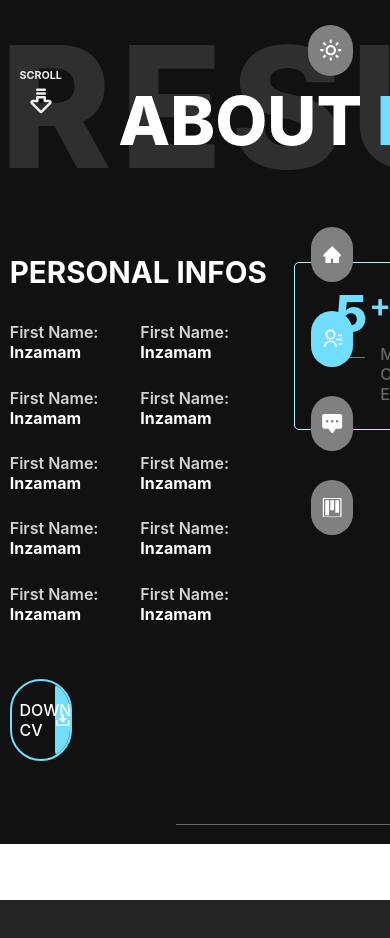
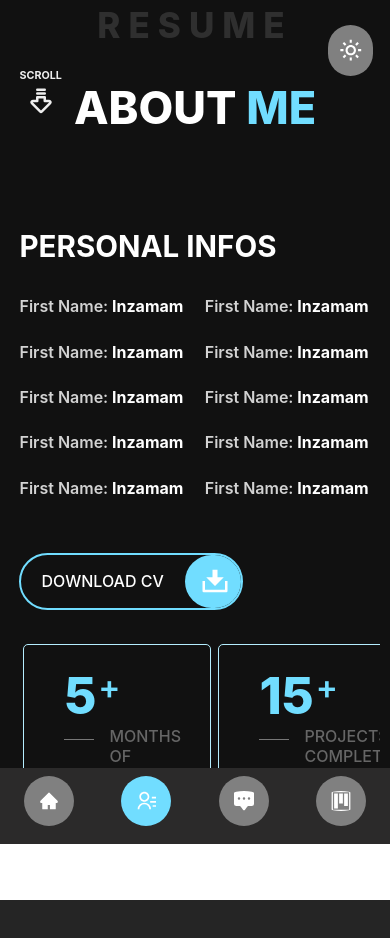
Before and after one commit to innzz/my-react-portfolio, a React (Create React App) app: page /about in a window 390 px wide. Shown: the top 938 px of the page. Built offline with nearby package versions, Linux system fonts and the light colour scheme.

Commit message:
Added responsivenes to Home Page And Half About Page

```diff
--- a/src/Components/HomeContent/index.css
+++ b/src/Components/HomeContent/index.css
@@ -96,9 +96,11 @@
     border: 2px solid #71DDFF;
     position: relative;
     border-radius: 100px;
-    padding: 2.3vh 0;
+    padding: 2vh 0;
     overflow: hidden;
     cursor: pointer;
+    min-width: 220px;
+    max-width: 250px;
   }
 
   .more-about-me-button:hover span:nth-child(2){
@@ -131,8 +133,9 @@
     justify-content: center;
     align-items: center;
     border-radius: 100px;
-    width: 4vw;
-    right: 0;
+    /* width: 4vw; */
+    padding: 10px 15px;
+    right: -4px;
     top: 0;
     bottom: 0;
   }
@@ -157,3 +160,75 @@
     right: 14px;
     z-index: 3;
   }
+
+
+  @media screen and (max-width: 1300px) {
+
+  .content-heading::before{
+    display: none;
+  }
+
+  .content-heading{
+    padding-left: 0;
+  }
+
+  .content{
+    padding-left: 0;
+  }
+
+  }
+
+  @media screen and (max-width: 1150px) {
+      .home-container{
+        flex-direction: column;
+        overflow-y: auto;
+      }
+
+      .background-image > div{
+        display: none;
+      }
+
+      .left-profile-section{
+        width: 100%;
+        margin-left: 0;
+        justify-content: center;
+      }
+
+      .profile-pic{
+        width: 270px;
+        border: 5px solid #252525;
+        border-radius: 50%;
+        height: 77%;
+        min-width: none;
+      }
+
+      .right-content-section{
+        width: 100%;
+        text-align: center;
+      }
+
+      .content{
+        padding: 0;
+        width: 80%;
+        margin-bottom: 100px;
+      }
+
+      .content > p{
+        padding-right: 0;
+        font-size: 15px;
+        line-height: 25px;
+      }
+
+      .content-heading{
+        font-size: 15px;
+      }
+
+      .more-about-me-button{
+        margin: auto;
+      }
+
+      .more-about-me-button > span:nth-child(1){
+        padding-left: 20px;
+      }
+
+  }
--- a/src/Components/HomeContent/index.js
+++ b/src/Components/HomeContent/index.js
@@ -1,15 +1,35 @@
-import React from 'react';
+import React, { useEffect, useState } from 'react';
 import Sidebar from '../Sidebar';
 import {IoMdArrowRoundForward} from 'react-icons/io';
 import './index.css'
 
 function HomeContent({hover,active,setActive,setHover,toggleDarkMode,setToggleDarkMode}) {
+  function getWindowSize() {
+    const {innerWidth, innerHeight} = window;
+    return {innerWidth, innerHeight};
+  }
+  const [windowSize, setWindowSize] = useState(getWindowSize());
+
+  useEffect(() => {
+    function handleWindowResize() {
+      setWindowSize(getWindowSize());
+    }
+
+    window.addEventListener('resize', handleWindowResize);
+
+    return () => {
+      window.removeEventListener('resize', handleWindowResize);
+    };
+  }, []);
   return (
+    <>
     <div className="home-container">
         <div className="left-profile-section">
-          <div className="profile-pic">
+          {windowSize.innerWidth <= 1150 ? <div style={toggleDarkMode?{border: "5px solid #252525"}:{border:"5px solid #eee"}} className="profile-pic">
             <img src="propic.jpeg" alt="" />
-          </div>
+          </div>:<div className="profile-pic">
+            <img src="propic.jpeg" alt="" />
+          </div>}
         </div>
         <div className='right-content-section'>
           <div className="content">
@@ -29,8 +49,9 @@ function HomeContent({hover,active,setActive,setHover,toggleDarkMode,setToggleDa
             </div>
           </div>
         </div>
+      </div>
         <Sidebar toggleDarkMode={toggleDarkMode} setToggleDarkMode={setToggleDarkMode} active={active} hover={hover} setActive={setActive} setHover={setHover}/>
-      </div>
+    </>
   )
 }
 
--- a/src/Components/Sidebar/index.css
+++ b/src/Components/Sidebar/index.css
@@ -9,7 +9,7 @@
     flex-direction: column;
     justify-content: space-between;
     align-items: flex-end;
-    height: 65vh;
+    height: 70vh;
     padding-right: 1.7vw;
   }
 
@@ -18,16 +18,6 @@
     justify-content: flex-end;
     align-items: center;
     margin-top: 3vh;
-    /* background-color: gray; */
-    /* width: 10vw;
-    height: 10vh; */
-    /* max-width: 10vw;
-    min-width: 5vw; */
-    /* max-height: 10vh;
-    min-height: 2vh; */
-    /* padding: 2vh 0;
-    margin: 0 2.2vw;
-    margin-bottom: 15vh; */
   }
 
   .sidebar > span > svg {
@@ -46,6 +36,7 @@
     flex-direction: column;
     justify-content: space-around;
     height: 40vh;
+    background: none;
     /* width: 100%; */
   }
 
@@ -115,9 +106,46 @@
     transition: 0.5s;
     bottom: 0;
     background-color: gray;
-    width: 3vw;
-    padding: 2.1vh 0.3vw;
+    padding: 15px 5px;
+    /* width: 3vw; */
+    /* padding: 2.1vh 0.3vw; */
     border-radius: 360px;
-    max-width: 20px;
+    max-width: 10px;
     min-width: 40px;
   }
+
+
+  @media screen and (max-width: 1150px) {
+
+    .sidebar{
+      right: 10px;
+    }
+
+    .sidebar > span {
+      position: fixed;
+      top: 0;
+    }
+
+    .group-icons{
+      position: fixed;
+      background: #2b2a2a;
+      bottom: 0;
+      right: 0;
+      left: 0;
+      height: 60px !important;
+      padding: 8px 0;
+      z-index: 8888;
+      width: 100%;
+      display: flex;
+      flex-direction: row !important;
+      justify-content: space-evenly;
+    }
+
+    .group-icons > a > span > span {
+      display: none !important;
+    }
+
+    .group-icons > a > span > svg {
+      position: relative !important;
+    }
+  }
--- a/src/Components/Sidebar/index.js
+++ b/src/Components/Sidebar/index.js
@@ -1,4 +1,4 @@
-import React from 'react';
+import React, { useEffect, useState } from 'react';
 import './index.css';
 import {BiSun} from 'react-icons/bi';
 import {GoProject} from 'react-icons/go';
@@ -9,17 +9,41 @@ import {FaMoon} from 'react-icons/fa';
 import { Link } from "react-router-dom";
 
 function Sidebar({toggleDarkMode,setToggleDarkMode,active,hover,setActive,setHover}) {
+  function getWindowSize() {
+    const {innerWidth, innerHeight} = window;
+    return {innerWidth, innerHeight};
+  }
+  const [windowSize, setWindowSize] = useState(getWindowSize());
+
+  useEffect(() => {
+    function handleWindowResize() {
+      setWindowSize(getWindowSize());
+    }
+
+    window.addEventListener('resize', handleWindowResize);
+
+    return () => {
+      window.removeEventListener('resize', handleWindowResize);
+    };
+  }, []);
+
+  // console.log(windowSize)
   return (
     <div className="sidebar">
           <span className="dark-mode-icon">
             {toggleDarkMode?<BiSun size={25} style={toggleDarkMode?{background:'gray',color:'#fff'}:{background:'#eee',color:'#666'}} onClick={()=>setToggleDarkMode(!toggleDarkMode)} />:<FaMoon style={toggleDarkMode?{background:'gray'}:{background:'#eee',color:'#666'}}  size={25} onClick={()=>setToggleDarkMode(!toggleDarkMode)} />}
           </span>
-          <div className="group-icons">
+          {windowSize.innerWidth <= 1150 ?<div style={toggleDarkMode?{background:"#2b2a2a"}:{background:"#fff",boxShadow: "0 0 47px #dedede"}} className="group-icons">
             <Link to='/'><span onMouseLeave={()=>setHover('')}><span>Home</span><AiFillHome style={hover==='Home'?{background: '#71DDFF'}:active==='Home'?{background: '#71DDFF'}:toggleDarkMode?{background:'gray'}:{background:'#eee',color:'#666'}} onClick={()=>setActive('Home')} onMouseOver={()=>setHover('Home')} size={20}/></span></Link>
             <Link to='/about'><span onMouseLeave={()=>setHover('')}><span>About</span><RiContactsLine style={hover==='About'?{background: '#71DDFF'}:active==='About'?{background: '#71DDFF'}:toggleDarkMode?{background:'gray'}:{background:'#eee',color:'#666'}} onClick={()=>setActive('About')} onMouseOver={()=>setHover('About')}  size={20}/></span></Link>
             <Link to='/contact'><span onMouseLeave={()=>setHover('')}><span>Contact</span><BsFillChatSquareDotsFill style={hover==='Contact'?{background: '#71DDFF'}:active==='Contact'?{background: '#71DDFF'}:toggleDarkMode?{background:'gray'}:{background:'#eee',color:'#666'}} onClick={()=>setActive('Contact')} onMouseOver={()=>setHover('Contact')}  size={20}/></span></Link>
             <Link to='/projects'><span onMouseLeave={()=>setHover('')}><span>Projects</span><GoProject style={hover==='Projects'?{background: '#71DDFF'}:active==='Projects'?{background: '#71DDFF'}:toggleDarkMode?{background:'gray'}:{background:'#eee',color:'#666'}} onClick={()=>setActive('Projects')} onMouseOver={()=>setHover('Projects')}  size={20}/></span></Link>
-          </div>
+          </div>:<div className="group-icons">
+            <Link to='/'><span onMouseLeave={()=>setHover('')}><span>Home</span><AiFillHome style={hover==='Home'?{background: '#71DDFF'}:active==='Home'?{background: '#71DDFF'}:toggleDarkMode?{background:'gray'}:{background:'#eee',color:'#666'}} onClick={()=>setActive('Home')} onMouseOver={()=>setHover('Home')} size={20}/></span></Link>
+            <Link to='/about'><span onMouseLeave={()=>setHover('')}><span>About</span><RiContactsLine style={hover==='About'?{background: '#71DDFF'}:active==='About'?{background: '#71DDFF'}:toggleDarkMode?{background:'gray'}:{background:'#eee',color:'#666'}} onClick={()=>setActive('About')} onMouseOver={()=>setHover('About')}  size={20}/></span></Link>
+            <Link to='/contact'><span onMouseLeave={()=>setHover('')}><span>Contact</span><BsFillChatSquareDotsFill style={hover==='Contact'?{background: '#71DDFF'}:active==='Contact'?{background: '#71DDFF'}:toggleDarkMode?{background:'gray'}:{background:'#eee',color:'#666'}} onClick={()=>setActive('Contact')} onMouseOver={()=>setHover('Contact')}  size={20}/></span></Link>
+            <Link to='/projects'><span onMouseLeave={()=>setHover('')}><span>Projects</span><GoProject style={hover==='Projects'?{background: '#71DDFF'}:active==='Projects'?{background: '#71DDFF'}:toggleDarkMode?{background:'gray'}:{background:'#eee',color:'#666'}} onClick={()=>setActive('Projects')} onMouseOver={()=>setHover('Projects')}  size={20}/></span></Link>
+          </div>}
         </div>
   )
 }
--- a/src/Pages/About/index.css
+++ b/src/Pages/About/index.css
@@ -1,14 +1,16 @@
 .about-page{
-    max-width: 1300px;
+    /* max-width: 1300px; */
     display: flex;
     /* justify-content: center; */
     margin: auto;
     flex-direction: column;
-    min-width: 600px;
+    /* min-width: 600px; */
+    width: 95%;
     animation: mainPage;
     animation-delay: 0.3s;
     animation-duration: 1.8s;
     animation-fill-mode: forwards;
+    overflow-x: hidden;
 }
 .heading {
     text-align: center;
@@ -194,7 +196,7 @@
 }
 
 .skills-section{
-    padding-bottom: 10vh;
+    /* padding-bottom: 10vh; */
     /* opacity: 0;
     animation: fadeIn;
     animation-delay: 0.5s;
@@ -202,15 +204,22 @@
     animation-fill-mode: forwards; */
 }
 
+.partition{
+    width: 30vw;
+    margin: 60px auto;
+    background: #252525;
+    height: 0.1px;
+}
+
 .inner-heading {
+    /* border-top: 1px solid #666; */
     text-align: center;
-    padding: 10vh 0;
+    padding-bottom: 20px;
 }
 
 .inner-heading > span{
-    border-top: 1px solid #666;
-    padding: 3vh 10vw;
-    padding-top: 8vh;
+    /* padding: 3vh 10vw; */
+    /* padding-top: 8vh; */
     text-align: center;
     color: #fff;
 }
@@ -299,3 +308,33 @@
     margin: 0;
     margin-bottom: 0.5vh;
 }
+
+
+
+@media screen and (max-width: 1400px) {
+
+    .heading{
+        font-size: 45px;
+    }
+
+    .secondary-heading{
+        font-size: 35px;
+    }
+
+    .personal-info-section{
+        flex-direction: column;
+    }
+
+    .personal-info-section > .personal-infos{
+        width: 100%;
+    }
+
+    .personal-info-section > .personal-infos-cards{
+        width: 100%;
+    }
+
+    .personal-infos > .more-about-me-section > .more-about-me-button{
+        margin-left: 0;
+    }
+
+}
--- a/src/Pages/About/index.js
+++ b/src/Pages/About/index.js
@@ -100,6 +100,7 @@ function About({hover,active,setActive,setHover,toggleDarkMode,setToggleDarkMode
             </Row>
         </div>
       </div>
+      <div style={toggleDarkMode?{background:"#252525"}:{background:'#ddd'}} className="partition"></div>
       <div className="skills-section" >
       {/* <div className="skills-section" style={animationSkillsSection?{animation:'fadeIn'}:{}}> */}
         <h1 className="inner-heading">
@@ -144,6 +145,7 @@ function About({hover,active,setActive,setHover,toggleDarkMode,setToggleDarkMode
           </Row>
         </div>
       </div>
+      <div style={toggleDarkMode?{background:"#252525"}:{background:'#ddd'}} className="partition"></div>
       <div className="education-section">
         <h1 className="inner-heading">
           <span style={toggleDarkMode?{color:'#fff',borderColor:'#666'}:{color:'#777',borderColor:'#eee'}} >EDUCATION & EXPERIENCE</span>
--- a/src/Pages/Home/index.js
+++ b/src/Pages/Home/index.js
@@ -37,7 +37,10 @@ function Home({hover,active,setActive,setHover,toggleDarkMode,setToggleDarkMode}
         </div>
         <Sidebar toggleDarkMode={toggleDarkMode} setToggleDarkMode={setToggleDarkMode} active={active} hover={hover} setActive={setActive} setHover={setHover}/>
       </div> */}
-        {toggleDarkMode ? <img className='background-image' src={backgroundImage} alt="background" />:<img className='background-image' src={lightBackgroundImage} alt="background" />}
+        {/* {toggleDarkMode ? <img className='background-image' src={backgroundImage} alt="background" />:<img className='background-image' src={lightBackgroundImage} alt="background" />} */}
+        <div style={toggleDarkMode?{background:"rgb(17, 17, 17)"}:{background:"rgb(244, 253, 255)"}} className='background-image'>
+          <div></div>
+        </div>
     </div>
     <div style={toggleDarkMode?{background:'#252525'}:{background:'#d1f0fa'}} className="loading-screen"></div>
     </>
--- a/src/Pages/Projects/index.css
+++ b/src/Pages/Projects/index.css
@@ -58,7 +58,7 @@
     transition: 0.7s;
     animation: fadeInBottom;
     opacity: 0;
-    animation-delay: 1.5s;
+    animation-delay: 1s;
     animation-duration: 1.5s;
     animation-fill-mode: forwards;
     z-index: -1;
```
Also changed, not shown: src/Pages/Home/index.css (+14 -0 lines).
